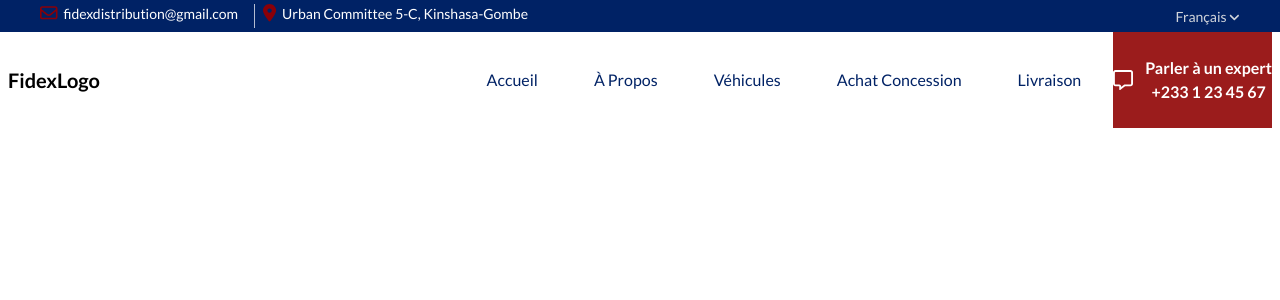
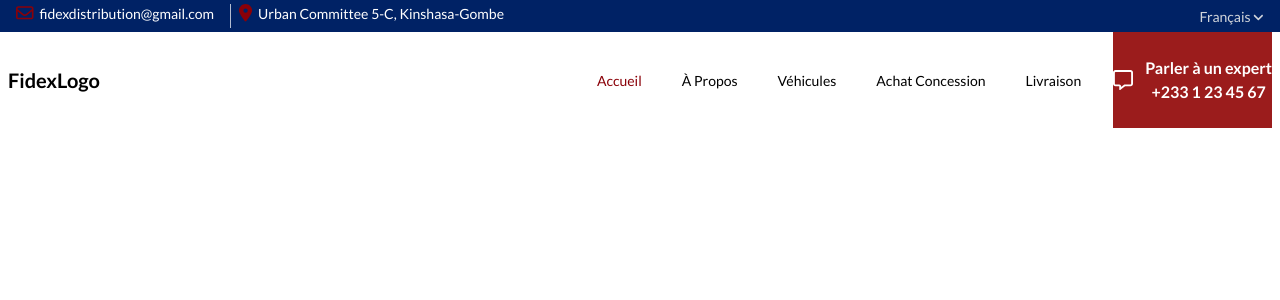
Before and after one commit to Ocece77/fidex_distribution, a React (Vite) app: page / in a window 1280 px wide. Shown: the top 300 px of the page. Built offline with nearby package versions, Linux system fonts and the light colour scheme.

Commit message:
revisionnage de la navbar

```diff
--- a/src/components/AppNavLink.jsx
+++ b/src/components/AppNavLink.jsx
@@ -1,21 +1,55 @@
-import {useLinkClickHandler, useLocation} from "react-router-dom";
-import {  NavbarLink } from "flowbite-react";
-import PropTypes from 'prop-types';
+import { useLinkClickHandler, useLocation } from "react-router-dom";
+import { NavbarLink } from "flowbite-react";
+import PropTypes from "prop-types";
+import { useWindowWidth } from "../utils/useWindowWidth";
+import { useEffect, useState } from "react";
 
+export default function AppNavLink({ to, texte }) {
+  const location = useLocation(); // récupération de la page actuelle
+  const clickHandler = useLinkClickHandler(to);
+  const screenWidth = useWindowWidth(); // récupération la largeur de l'écran actuelle
 
-export default function AppNavLink({ to , texte }) {
-    const location = useLocation();
-    const clickHandler = useLinkClickHandler(to);
+  const isActive = location.pathname === to; // détecte si l'on ce situe sur la page du lien
 
-    return <span onClick={clickHandler}>
-        <NavbarLink key={to} className=" text-primary capitalize transition-all hover:text-primary" href={to} active={location.pathname === to}>
-            {texte}
-        </NavbarLink>
-    </span>;
+  const [currStyle, setCurrStyle] = useState({}); // change le style du lien
+
+  const activeStyle = { // Style écran Tablette et PC
+    color: "#8a0008",
+  };
+
+  const mobileActiveStyle = { // Style écran mobile
+    backgroundColor: "#8a0008",
+    color: "white",
+  };
+
+  const updateStyle = () => {
+    if (isActive && screenWidth < 768) {  // Uniquement pour mobile
+      setCurrStyle(mobileActiveStyle);
+    } else if (isActive && screenWidth > 768){ // Uniquement pour Tablette/pc & plus
+        setCurrStyle(activeStyle);
+    }else {
+      setCurrStyle({});
+    }
+  };
+
+  useEffect(() => {
+    updateStyle();
+  }, [screenWidth, isActive]);
+
+  return (
+    <span onClick={clickHandler}>
+      <NavbarLink
+        href={to}
+        style={currStyle}
+        className="capitalize transition-all"
+      >
+        {texte}
+      </NavbarLink>
+    </span>
+  );
 }
+
 AppNavLink.propTypes = {
-    key :  PropTypes.number.isRequired,
-    to : PropTypes.string.isRequired,
-    texte : PropTypes.string.isRequired,
-
-}
+  to: PropTypes.string.isRequired,
+  texte: PropTypes.string.isRequired,
+};
--- a/src/components/NavbarComponent.jsx
+++ b/src/components/NavbarComponent.jsx
@@ -30,13 +30,13 @@ const NavbarComponent = () => {
   return (
     <div className="fixed inset-x-0">
       {/*Bar d'information supplémentaire */}
-      <div className="flex text-white justify-between bg-primary md:px-10 px-2 py-1 ">
+      <div className="flex text-white justify-between bg-primary md:px-4 px-2 py-1 ">
         {/*Information - email -  adresse */}
           <div className="flex flex-col md:flex-row md:gap-2 ">
             {/*adresse email */}
             {Object.entries(information).map(([key,val] , i)=>{
               return (
-                <div key={i} className="flex gap-1.5 text-[10px] md:text-sm pr-4 " style={{borderRight : `${i == 0 && currScreenWidth > 768 ? styles.borderRight :"none"}`}}>
+                <div key={i} className="flex gap-1.5 text-[10px] md:text-sm pr-4" style={{borderRight : `${i == 0 && currScreenWidth > 768 ? styles.borderRight :"none"}`}}>
                   <FontAwesomeIcon color="#8A0008" icon={val} size="lg" />
                   <p>{key}</p>
                  </div>
@@ -75,8 +75,8 @@ const NavbarComponent = () => {
                     <NavbarToggle />
                   </div>
 
-
-                  <div className="hidden md:flex list-none lg:gap-10 gap-4 lg:text-[16px] text-[12px] ">
+                 {/*Tablet/Pc uniquement - Lien vers les autres pages*/}
+                  <div className="hidden md:flex list-none lg:gap-6 gap-4 lg:text-[14px] text-[12px] ">
                     {
                       Object.entries(pageLinks).map(([key, val]) =>{
                         return (
@@ -88,7 +88,7 @@ const NavbarComponent = () => {
                   </div>
 
                 </div>
-
+              {/*Mobile uniquement - Lien vers les autres pages*/}
                 <NavbarCollapse className="md:hidden">
                     {
                       Object.entries(pageLinks).map(([key, val]) =>{
```
